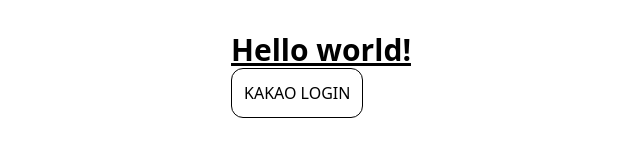
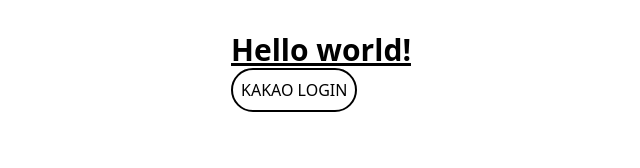
Before and after one commit to Ssoon-m/grocery-mate, a Vue app: page / in a window 1280 px wide. Shown: the top 168 px of the page, without its empty margins (319-959 px from the left). Built offline with nearby package versions, Linux system fonts and the light colour scheme.

Commit message:
Feat: tailwind css로 button 디자인

```diff
--- a/src/components/TestComponent.vue
+++ b/src/components/TestComponent.vue
@@ -1,5 +1,5 @@
 <template>
-  <button class="testComponent__btn" @click="onClickKakaoLogin">
+  <button class="p-2 rounded-full border-solid border-2 border-black" @click="onClickKakaoLogin">
     KAKAO LOGIN
   </button>
 </template>
@@ -9,23 +9,9 @@
 import { KAKAO_JS_KEY } from '@/utils/key';
 
 const onClickKakaoLogin = () => {
-  console.log("hello")
+  console.log("KAKAO_JS_KEY", KAKAO_JS_KEY);
 }
-
 onMounted(() => {
 
-  console.log("KAKAO_JS_KEY", KAKAO_JS_KEY);
 })
 </script>
-<style scoped>
-.testComponent__btn {
-  /* background-color: inherit; */
-  background-color: transparent;
-  border-style: none;
-  cursor: pointer;
-  border: 1px solid #000000;
-  color: #000000;
-  padding: 12px;
-  border-radius: 12px;
-}
-</style>
```
